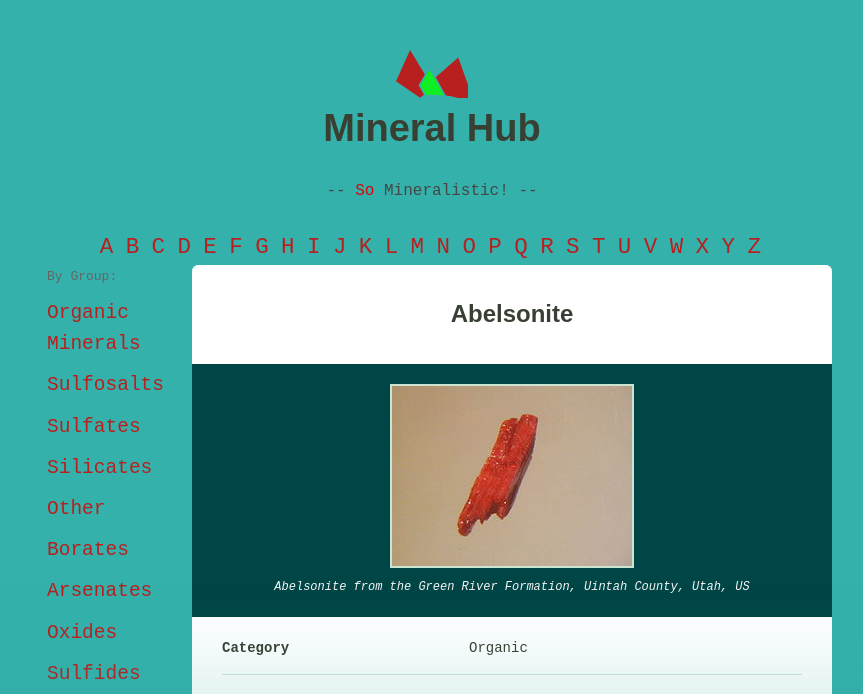
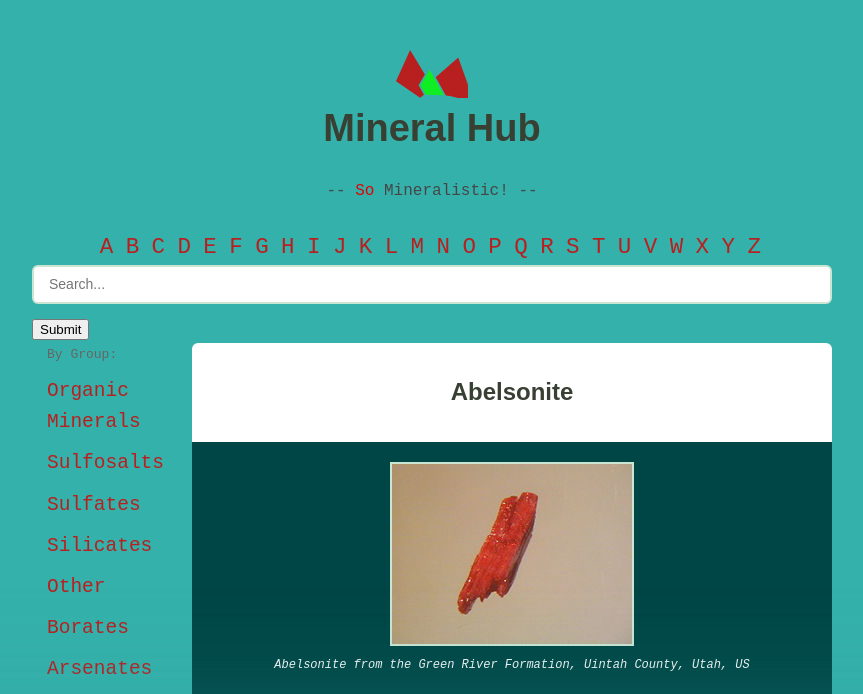
Before and after one commit to 19alex92/Techdegree-Project-8, a Django app: page /minerals/detail/Abelsonite/1 in a window 1280 px wide. Shown: the top 694 px of the page, without its empty margins (208-1071 px from the left). Run offline with Django 3.2, Linux system fonts and the light colour scheme; data comes from the database, SQL or seed files in the repository.

Commit message:
added search box

```diff
--- a/mineral_catalog/catalog/templates/catalog/layout.html
+++ b/mineral_catalog/catalog/templates/catalog/layout.html
@@ -26,6 +26,12 @@
                     <a href="{% url 'catalog:sort_letter' letter=letter %}">{{ letter }}</a>
                 {% endfor %}
             </div>
+            <div>
+                <form type="get" action="{% url 'catalog:search' %}">
+                    <input type="text" name="search_box"  placeholder="Search..." >
+                    <button type="submit" >Submit</button>
+                </form>
+            </div>
             {% block content %}{% endblock %}
         </div>
         <div class="minerals__random">
--- a/mineral_catalog/catalog/urls.py
+++ b/mineral_catalog/catalog/urls.py
@@ -7,5 +7,6 @@ urlpatterns = [
     path('', views.mineral_list, name='home'),
     path('group/<group>', views.mineral_list_sort_group, name='sort_group'),
     path('<letter>', views.mineral_list_sort_letter, name='sort_letter'),
+    path('search/', views.mineral_list_search_box, name='search'),
     path('minerals/detail/<name>/<pk>', views.mineral_detail, name='detail'),
 ]
--- a/mineral_catalog/catalog/views.py
+++ b/mineral_catalog/catalog/views.py
@@ -26,6 +26,16 @@ def mineral_list_sort_letter(request, letter):
 
 def mineral_list_sort_group(request, group):
     minerals = Minerals.objects.filter(group__icontains=group)
+    minerals_group_raw = Minerals.objects.values('group').distinct()
+    minerals_group = set(val for dic in minerals_group_raw for val in dic.values())
+    return render(request, 'catalog/mineral_list.html', {'minerals': minerals,
+                                                         'minerals_group': minerals_group})
+
+
+def mineral_list_search_box(request):
+    if request.method == 'GET':
+        search_query = request.GET.get('search_box', None)
+        minerals = Minerals.objects.filter(name__icontains=search_query)
     minerals_group_raw = Minerals.objects.values('group').distinct()
     minerals_group = set(val for dic in minerals_group_raw for val in dic.values())
     return render(request, 'catalog/mineral_list.html', {'minerals': minerals,
```
